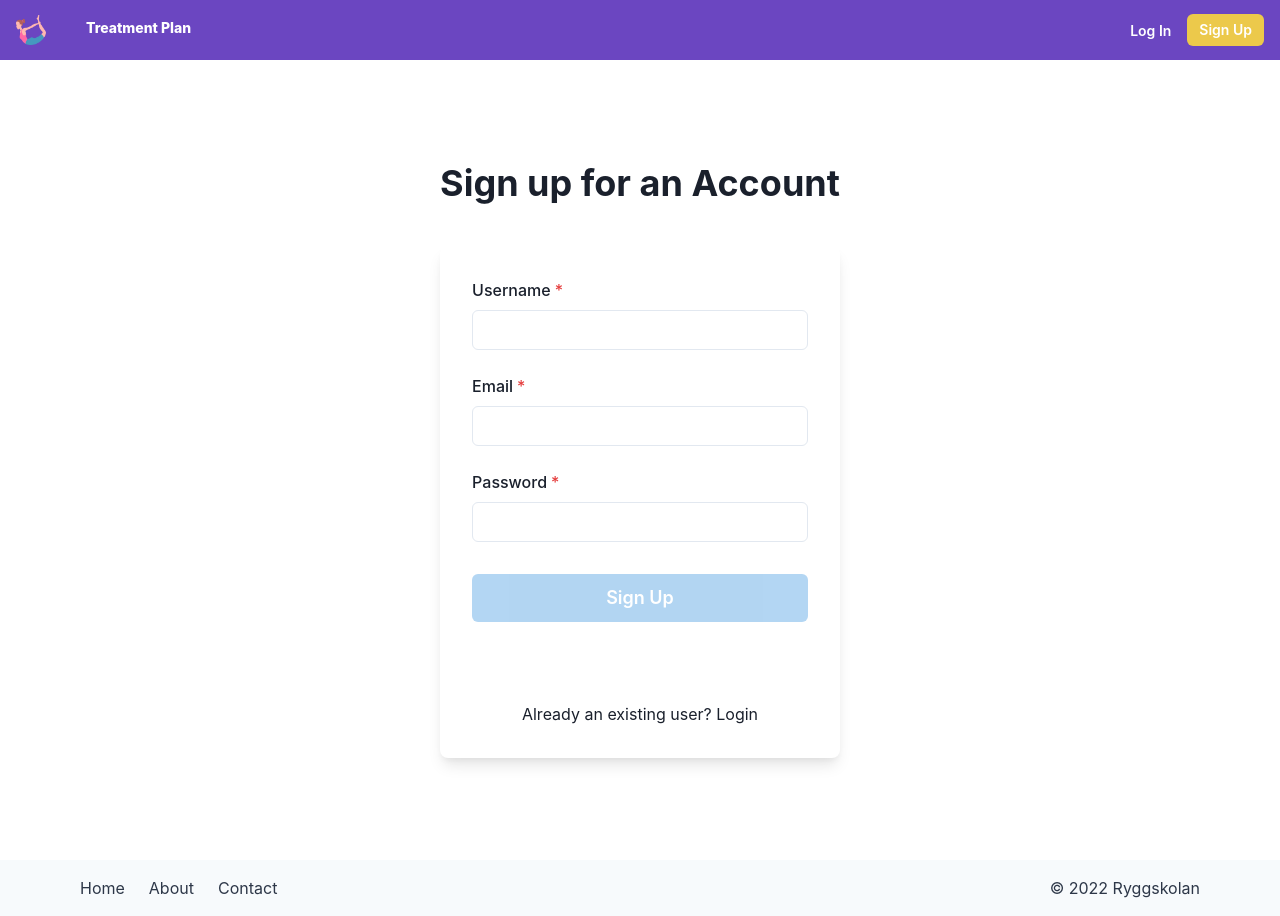
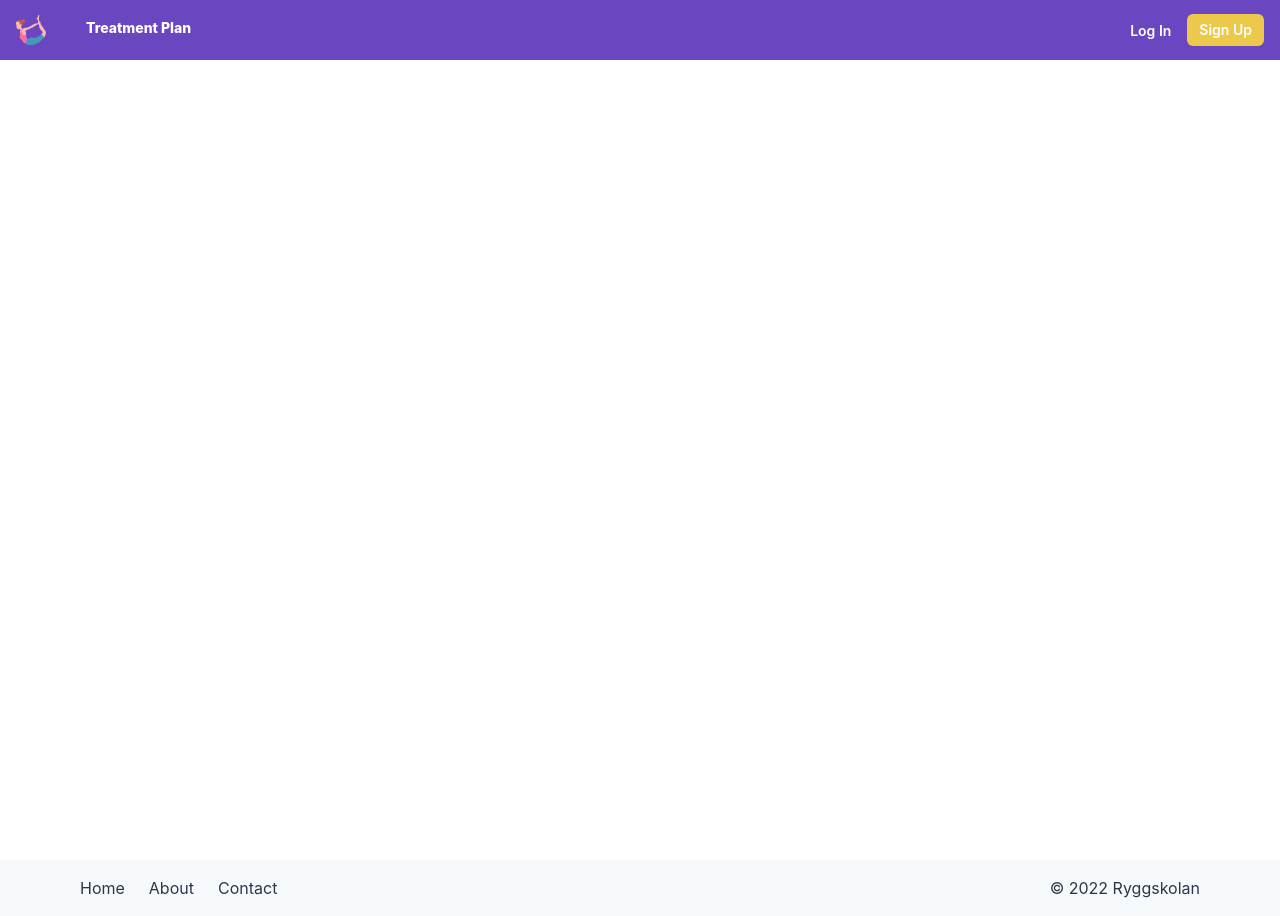
Before and after one commit to tagilv/mernapp, a React (Create React App) app in the folder client/: page /profile in a window 1280 px wide. Before the commit this address led to /register. Built offline with nearby package versions, Linux system fonts and the light colour scheme.

Commit message:
fetchloader

```diff
--- a/client/src/components/Comments.js
+++ b/client/src/components/Comments.js
@@ -9,9 +9,10 @@ import { Icon } from "@chakra-ui/react";
 import { FaPaperPlane } from "react-icons/fa";
 import { FaTrashAlt, FaSave } from "react-icons/fa";
 import { Tooltip } from "@chakra-ui/react";
+import { server } from "../utils/server";
 
 function Comments() {
-  const { server } = useContext(AuthContext);
+  // const { server } = useContext(AuthContext);
   // Get weekId from the front end from weekDetials._id (then use this in the to append it to the urlencoded)
 
   const { setWeekDetails, weekDetails, getWeekDetails } = useWeekDetails();
--- a/client/src/components/ProtectedRoute.js
+++ b/client/src/components/ProtectedRoute.js
@@ -8,17 +8,21 @@ function ProtectedRoute({ children }) {
   console.log("protected routes props", children);
   const token = getToken();
 
-  const { user } = useContext(AuthContext);
+  const { user, isLoading } = useContext(AuthContext);
 
   const isAuthenticated = token ? (user ? true : false) : false;
-
+  console.log("isLoading", isLoading);
   return (
     <>
-      <Box minH="100vh">
-        {isAuthenticated
-          ? children
-          : <p>you need to go to login</p> && <Navigate to="/register" />}
-      </Box>
+      {isLoading ? (
+        <Box minH="100vh"></Box>
+      ) : (
+        <Box minH="100vh">
+          {isAuthenticated
+            ? children
+            : <p>you need to go to login</p> && <Navigate to="/register" />}
+        </Box>
+      )}
     </>
   );
 }
--- a/client/src/context/AuthContext.js
+++ b/client/src/context/AuthContext.js
@@ -1,20 +1,17 @@
 import { createContext, useEffect, useState } from "react";
 import getToken from "../utils/getToken.js";
+import { server } from "../utils/server.js";
 
 // Create variable with the server info
 
 export const AuthContext = createContext();
 
 export const AuthContextProvider = ({ children }) => {
-  const server =
-    process.env.NODE_ENV === "development"
-      ? "http://localhost:5000"
-      : "https://mern-app-server.vercel.app";
-
   console.log("authcontext run");
 
   // USER state created here to be to set the user after login and then export value and use in other components in application
   const [user, setUser] = useState(null);
+  const [isLoading, setIsLoading] = useState(true);
 
   // Need to add the below when adding proteced routes to give time to get user
   // const [isLogged, setIsLogged] = useState(false);
@@ -140,6 +137,8 @@ export const AuthContextProvider = ({ children }) => {
         // Need to add the below when adding proteced routes to give time to get user
         // setIsLogged(true);
         console.log("Error getting user profile", error);
+      } finally {
+        setIsLoading(false);
       }
     } else {
       console.log("You need to log in");
@@ -162,7 +161,8 @@ export const AuthContextProvider = ({ children }) => {
         setUser,
         logout,
         getProfile,
-        server,
+        isLoading,
+        // server,
         // Need to add the below when adding proteced routes to give time to get user
         // isLogged,
       }}
--- /dev/null
+++ b/client/src/utils/server.js
@@ -0,0 +1,4 @@
+export const server =
+  process.env.NODE_ENV === "development"
+    ? "http://localhost:5000"
+    : "https://mern-app-server.vercel.app";
--- a/client/src/utils/useWeekDetails.js
+++ b/client/src/utils/useWeekDetails.js
@@ -1,12 +1,13 @@
 import React, { useContext, useState } from "react";
 import { AuthContext } from "../context/AuthContext";
 import getToken from "./getToken";
+import { server } from "../utils/server";
 
 function useWeekDetails() {
   const [weekDetails, setWeekDetails] = useState("");
   const token = getToken();
 
-  const { server } = useContext(AuthContext);
+  // const { server } = useContext(AuthContext);
 
   const getWeekDetails = async (week) => {
     console.log("week>>>>", week);
--- a/client/src/views/Weeks.js
+++ b/client/src/views/Weeks.js
@@ -6,17 +6,18 @@ import getToken from "../utils/getToken.js";
 
 import { Box, Heading, Spinner, Stack, Text } from "@chakra-ui/react";
 import { AuthContext } from "../context/AuthContext.js";
+import { server } from "../utils/server";
 
 function Weeks() {
   const token = getToken();
-  const { server } = useContext(AuthContext);
+  // const { server } = useContext(AuthContext);
   const [treatmentWeeks, setTreatmentWeeks] = useState("");
   const [week, setWeek] = useState(null);
   const getWeeks = async () => {
     try {
       const response = await fetch(
         `${server}/api/weeks/all`
-        // "http://localhost:5000/api/weeks/all",
+        // ,"http://localhost:5000/api/weeks/all"
         // ,{
         //   headers: { Authorization: `Bearer ${token}` },
         // }
```
